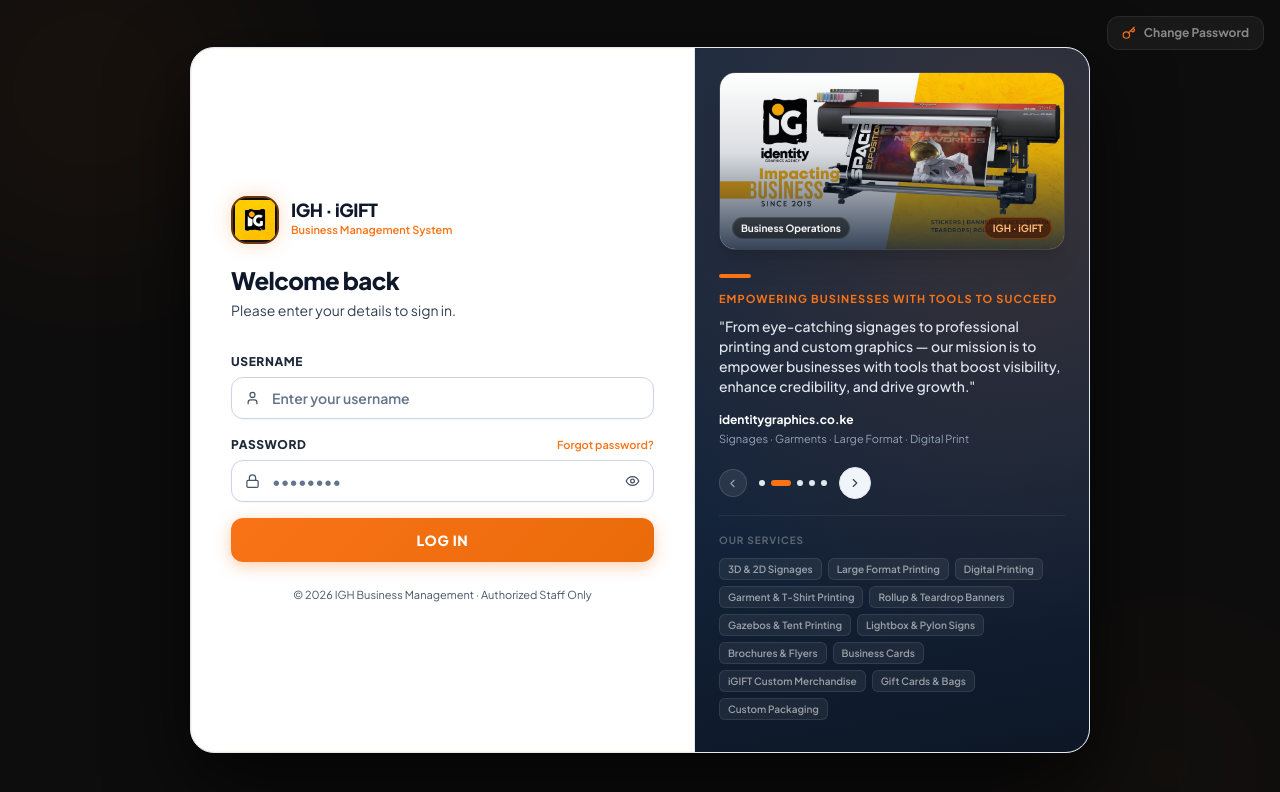
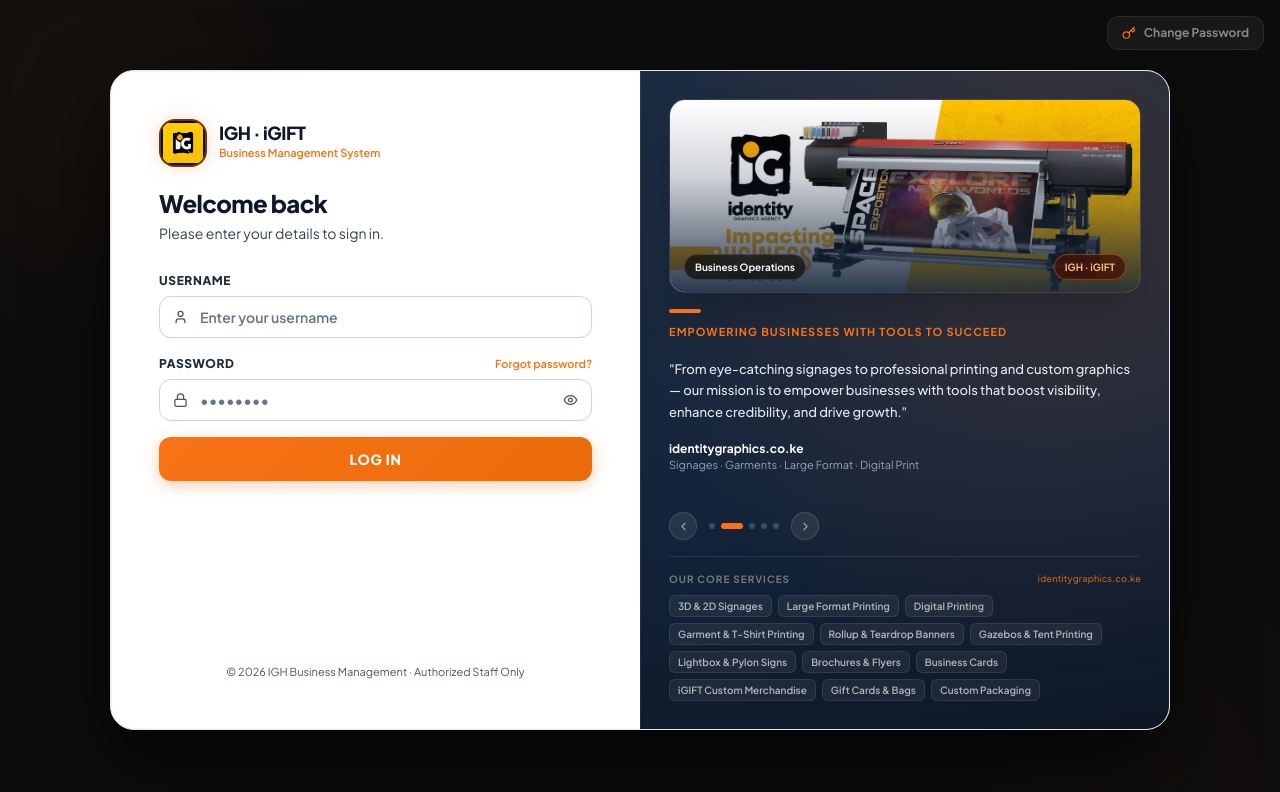
Before and after one commit to kelv8791-svg/IGH-Business-Management-System, a React (Vite) app: page /login in a window 1280 px wide. Shown: the top 792 px of the page. Built offline with nearby package versions, Linux system fonts and the light colour scheme; no server answers; the database is empty.

Commit message:
fix(ui): widen login showcase panel to 50% (min 460px) and stabilize rectangular card height to eliminate slide transition resizing

```diff
--- a/src/pages/LoginPage.jsx
+++ b/src/pages/LoginPage.jsx
@@ -264,21 +264,22 @@ export default function LoginPage() {
       {/* ── SPLIT CARD ── */}
       <div
         className="w-full z-10 animate-slide-up"
-        style={{ maxWidth: '900px' }}
+        style={{ maxWidth: '1060px' }}
       >
         <div
-          className="flex rounded-3xl overflow-hidden"
+          className="flex flex-col md:flex-row rounded-3xl overflow-hidden items-stretch"
           style={{
+            minHeight: '660px',
             background: 'var(--igh-surface-1)',
             border: '1px solid var(--igh-border)',
             boxShadow: '0 32px 80px rgba(0,0,0,0.70), 0 0 0 1px rgba(249,115,22,0.07) inset',
           }}
         >
           {/* ══ LEFT — Login Form ══ */}
-          <div className="flex-1 p-8 sm:p-10 flex flex-col justify-center" style={{ minWidth: 0 }}>
-
+          <div className="flex-1 p-8 sm:p-10 lg:p-12 flex flex-col justify-between" style={{ minWidth: 0 }}>
+            <div>
               {/* Logo + Title */}
-            <div className="mb-8">
+              <div className="mb-7">
                 <div className="flex items-center gap-3 mb-5">
                   <div
                     className="w-12 h-12 rounded-2xl overflow-hidden flex-shrink-0"
@@ -390,6 +391,7 @@ export default function LoginPage() {
                   {loading ? 'Signing In…' : 'Log In'}
                 </button>
               </form>
+            </div>
 
             {/* Footer */}
             <p className="text-center text-[11px] mt-6" style={{ color: 'var(--igh-text-faint)' }}>
@@ -401,10 +403,11 @@ export default function LoginPage() {
           <div
             className="hidden md:flex relative flex-col justify-between overflow-hidden"
             style={{
-              width: '44%',
+              width: '50%',
+              minWidth: '460px',
               flexShrink: 0,
               background: 'linear-gradient(170deg, #182A42 0%, #14243B 60%, #0d1726 100%)',
-              borderLeft: '1px solid #E3E8EF',
+              borderLeft: '1px solid rgba(255,255,255,0.08)',
             }}
           >
             {/* Ambient orange glow overlay */}
@@ -416,61 +419,77 @@ export default function LoginPage() {
             />
 
             {/* Branded visual showcase image replacing duplicate logo */}
-            <div className="relative mx-6 mt-6 rounded-2xl overflow-hidden border border-white/10 shadow-xl group flex-shrink-0">
+            <div className="relative mx-7 mt-7 rounded-2xl overflow-hidden border border-white/10 shadow-2xl group flex-shrink-0">
               <img
                 src="/login-showcase.jpg"
                 alt="IGH Business Suite"
-                className="w-full h-44 object-cover object-top transition-transform duration-700 group-hover:scale-105"
+                className="w-full h-48 object-cover object-top transition-transform duration-700 group-hover:scale-105"
               />
               <div
                 className="absolute inset-0 pointer-events-none"
                 style={{
-                  background: 'linear-gradient(to top, rgba(20,36,59,0.85) 0%, rgba(20,36,59,0.15) 55%, transparent 100%)',
+                  background: 'linear-gradient(to top, rgba(20,36,59,0.90) 0%, rgba(20,36,59,0.20) 60%, transparent 100%)',
                 }}
               />
-              <div className="absolute bottom-2.5 left-3 right-3 flex items-center justify-between pointer-events-none">
-                <span className="text-[10px] font-bold text-white/95 bg-black/50 px-2 py-0.5 rounded-full backdrop-blur-sm border border-white/10">
+              <div className="absolute bottom-3 left-3.5 right-3.5 flex items-center justify-between pointer-events-none">
+                <span className="text-[10px] font-bold text-white/95 bg-black/60 px-2.5 py-1 rounded-full backdrop-blur-sm border border-white/15">
                   Business Operations
                 </span>
-                <span className="text-[10px] font-bold text-orange-300 bg-orange-950/70 px-2 py-0.5 rounded-full border border-orange-500/30">
+                <span className="text-[10px] font-bold text-orange-300 bg-orange-950/80 px-2.5 py-1 rounded-full border border-orange-500/40">
                   IGH · iGIFT
                 </span>
               </div>
             </div>
 
-            {/* Slide content */}
-            <div className="relative z-10 p-6 pb-8">
+            {/* Slide content with CONSTANT sizing to eliminate any layout shifting */}
+            <div className="relative z-10 px-7 pb-7 pt-4 flex-1 flex flex-col justify-between">
+              {/* Top: Tagline + Quote + Author */}
+              <div>
                 {/* Orange accent bar */}
                 <div
                   className="w-8 h-1 rounded-full mb-3"
                   style={{ background: 'var(--igh-orange)' }}
                 />
+
+                {/* Tagline with fixed height */}
+                <div className="min-h-[20px] mb-2">
                   <p
-                className="text-[11px] font-bold uppercase tracking-widest mb-2"
+                    className="text-[11px] font-bold uppercase tracking-widest leading-tight"
                     style={{ color: 'var(--igh-orange)' }}
                   >
                     {slide.tagline}
                   </p>
+                </div>
+
+                {/* Quote block with fixed height so card NEVER resizes */}
+                <div className="min-h-[76px] flex items-center mb-3">
                   <blockquote
-                className="text-xs sm:text-sm font-medium leading-relaxed mb-4 transition-all duration-500"
+                    className="text-xs sm:text-[13px] font-medium leading-relaxed transition-opacity duration-300"
                     style={{ color: '#E2E8F0' }}
                   >
                     {slide.quote}
                   </blockquote>
-              <div>
-                <p className="text-xs font-bold" style={{ color: '#FFFFFF' }}>
+                </div>
+
+                {/* Author & Role with fixed height */}
+                <div className="min-h-[38px]">
+                  <p className="text-xs font-bold leading-tight" style={{ color: '#FFFFFF' }}>
                     {slide.author}
                   </p>
-                <p className="text-[11px] mt-0.5" style={{ color: '#94A3B8' }}>
+                  <p className="text-[11px] mt-0.5 leading-tight" style={{ color: '#94A3B8' }}>
                     {slide.role}
                   </p>
                 </div>
+              </div>
 
+              {/* Bottom: Navigation + Services */}
+              <div>
                 {/* Slide navigation */}
-              <div className="flex items-center gap-3 mt-5">
+                <div className="flex items-center gap-3 mb-4">
                   <button
                     onClick={prevSlide}
-                  className="w-7 h-7 rounded-full flex items-center justify-center transition-all"
+                    aria-label="Previous Slide"
+                    className="w-7 h-7 rounded-full flex items-center justify-center transition-all cursor-pointer"
                     style={{
                       background: 'rgba(255,255,255,0.08)',
                       border: '1px solid rgba(255,255,255,0.12)',
@@ -487,61 +506,71 @@ export default function LoginPage() {
                   >
                     <ChevronLeft size={13} />
                   </button>
+
                   {/* Dots */}
-                <div className="flex gap-1.5">
+                  <div className="flex gap-1.5 items-center">
                     {slides.map((_, i) => (
                       <button
                         key={i}
                         onClick={() => setSlideIdx(i)}
-                      className="rounded-full transition-all duration-300"
+                        aria-label={`Go to slide ${i + 1}`}
+                        className="rounded-full transition-all duration-300 cursor-pointer"
                         style={{
-                        width: i === slideIdx ? '20px' : '6px',
+                          width: i === slideIdx ? '22px' : '6px',
                           height: '6px',
-                        background: i === slideIdx ? 'var(--igh-orange)' : 'var(--igh-surface-4)',
+                          background: i === slideIdx ? 'var(--igh-orange)' : 'rgba(255,255,255,0.18)',
                         }}
                       />
                     ))}
                   </div>
+
                   <button
                     onClick={nextSlide}
-                  className="w-8 h-8 rounded-full flex items-center justify-center transition-all"
+                    aria-label="Next Slide"
+                    className="w-7 h-7 rounded-full flex items-center justify-center transition-all cursor-pointer"
                     style={{
-                    background: 'var(--igh-surface-3)',
-                    border: '1px solid var(--igh-border)',
-                    color: 'var(--igh-text-muted)',
+                      background: 'rgba(255,255,255,0.08)',
+                      border: '1px solid rgba(255,255,255,0.12)',
+                      color: '#94A3B8',
                     }}
                     onMouseEnter={e => {
                       e.currentTarget.style.background = 'var(--igh-orange)'
                       e.currentTarget.style.color = '#fff'
                     }}
                     onMouseLeave={e => {
-                    e.currentTarget.style.background = 'var(--igh-surface-3)'
-                    e.currentTarget.style.color = 'var(--igh-text-muted)'
+                      e.currentTarget.style.background = 'rgba(255,255,255,0.08)'
+                      e.currentTarget.style.color = '#94A3B8'
                     }}
                   >
-                  <ChevronRight size={14} />
+                    <ChevronRight size={13} />
                   </button>
                 </div>
 
                 {/* IGH Services Strip — sourced from identitygraphics.co.ke */}
-              <div className="mt-4 pt-4" style={{ borderTop: '1px solid rgba(255,255,255,0.07)' }}>
-                <p className="text-[10px] font-bold uppercase tracking-widest mb-2.5" style={{ color: 'rgba(255,255,255,0.3)' }}>
-                  Our Services
+                <div className="pt-3.5" style={{ borderTop: '1px solid rgba(255,255,255,0.08)' }}>
+                  <div className="flex items-center justify-between mb-2">
+                    <p className="text-[10px] font-bold uppercase tracking-widest" style={{ color: 'rgba(255,255,255,0.4)' }}>
+                      Our Core Services
                     </p>
+                    <span className="text-[9px] font-medium tracking-wide" style={{ color: 'rgba(249,115,22,0.8)' }}>
+                      identitygraphics.co.ke
+                    </span>
+                  </div>
                   <div className="flex flex-wrap gap-1.5">
                     {ighServices.map((s) => (
                       <span
                         key={s}
-                      className="text-[10px] font-semibold px-2 py-0.5 rounded-md"
+                        className="text-[10px] font-semibold px-2 py-0.5 rounded-md transition-colors hover:text-white"
                         style={{
                           background: 'rgba(255,255,255,0.06)',
                           border: '1px solid rgba(255,255,255,0.09)',
-                        color: 'rgba(255,255,255,0.55)',
+                          color: 'rgba(255,255,255,0.65)',
                         }}
                       >
                         {s}
                       </span>
                     ))}
+                  </div>
                 </div>
               </div>
             </div>
```
Lines whose indentation alone changed are shown as unchanged.
